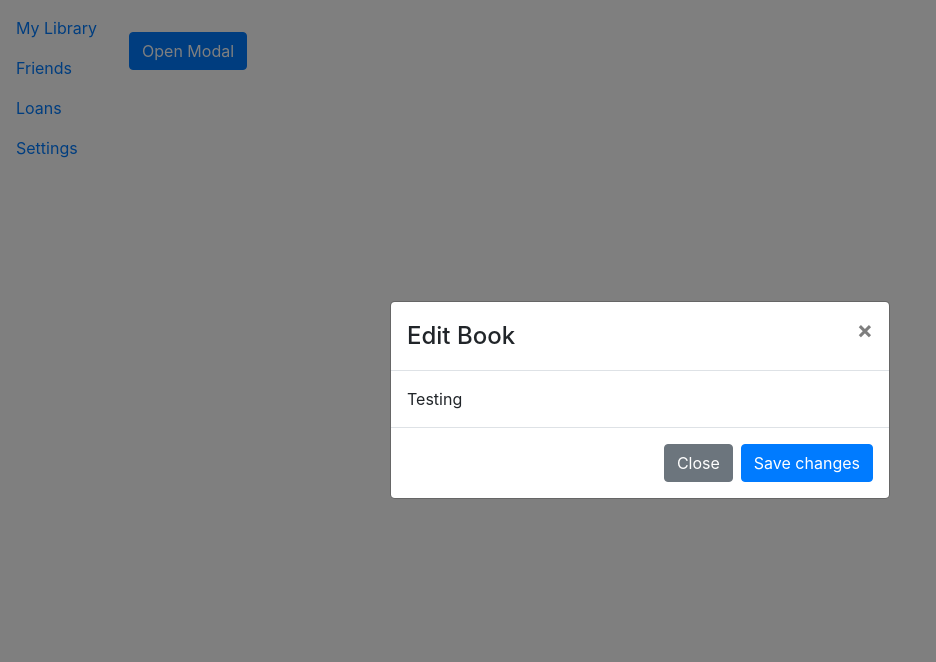
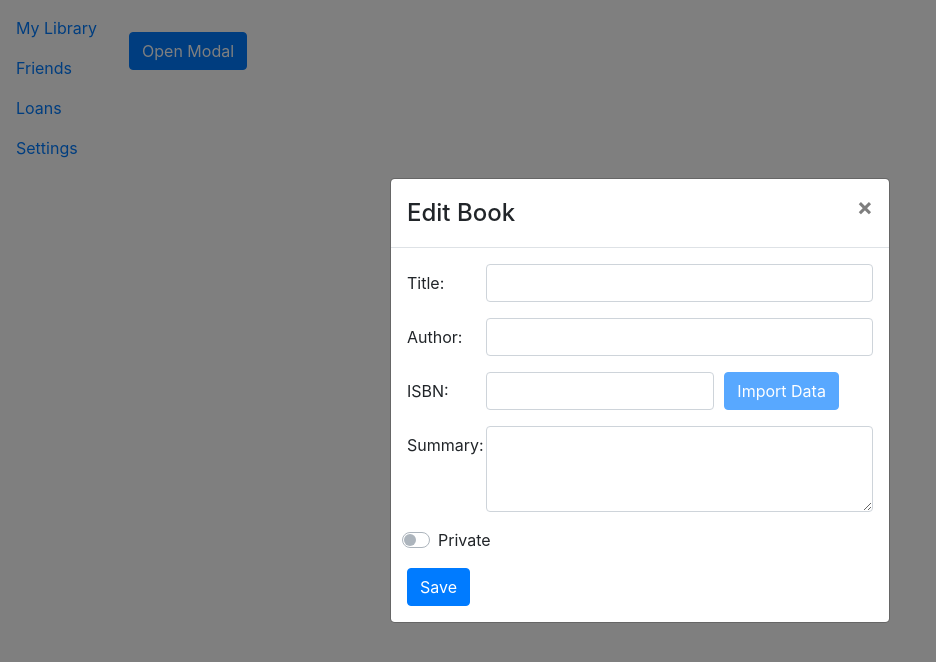
Before and after one commit to ParaLibrary/paralibrary-app, a React (Create React App) app: page /library in a window 1280 px wide. Both pictures are taken after a click on the button "Open Modal". Shown: the top 662 px of the page, without its empty margins (0-936 px from the left). Built offline with nearby package versions, Linux system fonts and the light colour scheme.

Commit message:
Create form [PAR-8]

```diff
--- /dev/null
+++ b/src/BookForm.tsx
@@ -0,0 +1,54 @@
+import React from "react";
+import Form from "react-bootstrap/Form";
+import Col from "react-bootstrap/Col";
+import { Button } from "react-bootstrap";
+
+interface BookFormProps {}
+
+const BookForm: React.FC<BookFormProps> = () => {
+  return (
+    <Form>
+      <Form.Group as={Form.Row} controlId="bookTitle">
+        <Form.Label column sm={2}>
+          Title:
+        </Form.Label>
+        <Col sm={10}>
+          <Form.Control type="text" />
+        </Col>
+      </Form.Group>
+      <Form.Group as={Form.Row} controlId="bookAuthor">
+        <Form.Label column sm={2}>
+          Author:
+        </Form.Label>
+        <Col sm={10}>
+          <Form.Control type="text" />
+        </Col>
+      </Form.Group>
+      <Form.Group as={Form.Row} controlId="bookISBN">
+        <Form.Label column sm={2}>
+          ISBN:
+        </Form.Label>
+        <Col sm={6}>
+          <Form.Control type="text" />
+        </Col>
+        <Col sm={4}>
+          <Button disabled>Import Data</Button>
+        </Col>
+      </Form.Group>
+      <Form.Group as={Form.Row} controlId="bookSummary">
+        <Form.Label column sm={2}>
+          Summary:
+        </Form.Label>
+        <Col sm={10}>
+          <Form.Control as="textarea" rows={3} />
+        </Col>
+      </Form.Group>
+      <Form.Group as={Form.Row} controlId="bookVis">
+        <Form.Check type="switch" label="Private" />
+      </Form.Group>
+      <Button type="submit">Save</Button>
+    </Form>
+  );
+};
+
+export default BookForm;
--- a/src/LibraryPage.tsx
+++ b/src/LibraryPage.tsx
@@ -2,6 +2,7 @@ import React, { useState } from "react";
 import { Modal, Button } from "react-bootstrap";
 
 import PageLayout from "./PageLayout";
+import BookForm from "./BookForm";
 
 const LibraryPage: React.FC = () => {
   const [modalOpen, setModalOpen] = useState(false);
@@ -13,15 +14,9 @@ const LibraryPage: React.FC = () => {
         <Modal.Header closeButton>
           <Modal.Title>Edit Book</Modal.Title>
         </Modal.Header>
-        <Modal.Body>Testing</Modal.Body>
-        <Modal.Footer>
-          <Button variant="secondary" onClick={() => setModalOpen(false)}>
-            Close
-          </Button>
-          <Button variant="primary" onClick={() => setModalOpen(false)}>
-            Save changes
-          </Button>
-        </Modal.Footer>
+        <Modal.Body>
+          <BookForm />
+        </Modal.Body>
       </Modal>
     </PageLayout>
   );
--- a/src/ourtypes.ts
+++ b/src/ourtypes.ts
@@ -9,3 +9,18 @@ export enum FriendStatus {
   accepted,
   requested,
 }
+
+export interface Book {
+  id: number;
+  user_id: number;
+  title: string;
+  author: string;
+  isbn: string;
+  summary: string;
+  visibility: BookVisibility;
+}
+
+export enum BookVisibility {
+  private,
+  public,
+}
--- a/src/types.d.ts
+++ b/src/types.d.ts
@@ -1,3 +1,4 @@
 declare module "react-router-dom";
 declare module "react-router";
 declare module "styled-components";
+declare module "react-bootstrap";
```
